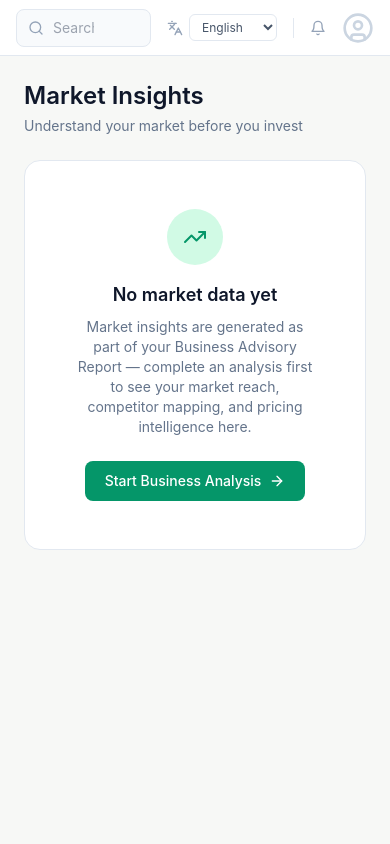
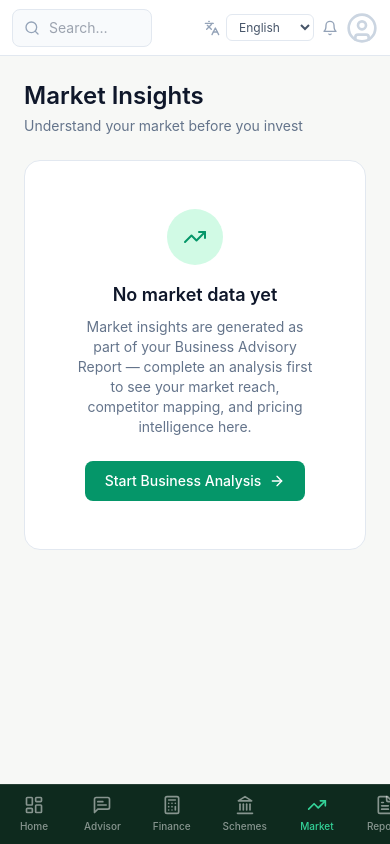
Before and after one commit to anixtech001-lab/ASPIRE, a Next.js app: page /market-insights in a window 390 px wide. Built offline with nearby package versions, Linux system fonts and the light colour scheme.

Commit message:
Add mobile bottom navigation (scrollable) and fix TopBar/report layout on small screens

```diff
--- a/app/globals.css
+++ b/app/globals.css
@@ -61,3 +61,13 @@ iframe.goog-te-menu-frame {
 .sidebar-scroll::-webkit-scrollbar-thumb:hover {
   background-color: rgba(255, 255, 255, 0.25);
 }
+
+/* --- Mobile bottom nav: hide scrollbar but keep it swipeable --- */
+.no-scrollbar {
+  -ms-overflow-style: none;
+  scrollbar-width: none;
+}
+
+.no-scrollbar::-webkit-scrollbar {
+  display: none;
+}
--- a/app/layout.tsx
+++ b/app/layout.tsx
@@ -5,6 +5,7 @@ import { ProfileProvider } from "@/lib/ProfileContext";
 import Sidebar from "@/components/Sidebar";
 import TopBar from "@/components/TopBar";
 import AppShell from "@/components/AppShell";
+import MobileBottomNav from "@/components/MobileBottomNav";
 import GoogleTranslateDomGuard from "@/components/GoogleTranslateDomGuard";
 import "./globals.css";
 
@@ -32,6 +33,7 @@ export default function RootLayout({ children }: { children: React.ReactNode })
               <Sidebar />
               <TopBar />
               <AppShell>{children}</AppShell>
+              <MobileBottomNav />
             </BusinessProvider>
           </ProfileProvider>
         </SidebarProvider>
--- a/components/AppShell.tsx
+++ b/components/AppShell.tsx
@@ -7,7 +7,7 @@ export default function AppShell({ children }: { children: ReactNode }) {
   const { collapsed } = useSidebar();
 
   return (
-    <div className={`pt-14 transition-all duration-200 ${collapsed ? "md:pl-16" : "md:pl-64"}`}>
+    <div className={`pt-14 pb-16 md:pb-0 transition-all duration-200 ${collapsed ? "md:pl-16" : "md:pl-64"}`}>
       {children}
     </div>
   );
--- /dev/null
+++ b/components/MobileBottomNav.tsx
@@ -0,0 +1,52 @@
+"use client";
+
+import Link from "next/link";
+import { usePathname } from "next/navigation";
+import {
+    LayoutDashboard,
+    MessageSquareText,
+    Calculator,
+    Landmark,
+    TrendingUp,
+    FileText,
+    BookmarkCheck,
+    UserCircle,
+    HelpCircle,
+} from "lucide-react";
+
+const ITEMS = [
+    { href: "/dashboard", label: "Home", icon: LayoutDashboard },
+    { href: "/advisor", label: "Advisor", icon: MessageSquareText },
+    { href: "/financial-planner", label: "Finance", icon: Calculator },
+    { href: "/schemes", label: "Schemes", icon: Landmark },
+    { href: "/market-insights", label: "Market", icon: TrendingUp },
+    { href: "/reports", label: "Reports", icon: FileText },
+    { href: "/saved-ideas", label: "Saved", icon: BookmarkCheck },
+    { href: "/profile", label: "Profile", icon: UserCircle },
+    { href: "/help", label: "Help", icon: HelpCircle },
+];
+
+export default function MobileBottomNav() {
+    const pathname = usePathname();
+
+    return (
+        <nav className="md:hidden fixed bottom-0 left-0 right-0 bg-[#0E2A1E] border-t border-white/10 z-40">
+            <div className="flex overflow-x-auto no-scrollbar">
+                {ITEMS.map(({ href, label, icon: Icon }) => {
+                    const active = pathname?.startsWith(href);
+                    return (
+                        <Link
+                            key={href}
+                            href={href}
+                            className={`flex flex-col items-center justify-center gap-1 px-4 py-2.5 min-w-[68px] shrink-0 text-[10px] font-medium transition-colors ${active ? "text-emerald-400" : "text-white/50"
+                                }`}
+                        >
+                            <Icon className="h-5 w-5" />
+                            {label}
+                        </Link>
+                    );
+                })}
+            </div>
+        </nav>
+    );
+}
--- a/components/TopBar.tsx
+++ b/components/TopBar.tsx
@@ -57,10 +57,10 @@ export default function TopBar() {
 
     return (
         <header
-            className={`fixed top-0 left-0 right-0 h-14 bg-white border-b border-slate-200 z-40 flex items-center justify-between px-4 md:px-6 gap-4 transition-all duration-200 ${collapsed ? "md:left-16" : "md:left-64"
+            className={`fixed top-0 left-0 right-0 h-14 bg-white border-b border-slate-200 z-40 flex items-center justify-between px-3 md:px-6 gap-2 md:gap-4 transition-all duration-200 ${collapsed ? "md:left-16" : "md:left-64"
                 }`}
         >
-            <div className="relative flex-1 max-w-md">
+            <div className="relative flex-1 max-w-[140px] sm:max-w-xs md:max-w-md">
                 <Search className="h-4 w-4 text-slate-400 absolute left-3 top-1/2 -translate-y-1/2" />
                 <input
                     ref={inputRef}
@@ -71,15 +71,15 @@ export default function TopBar() {
                     }}
                     onFocus={() => setOpen(true)}
                     onBlur={() => setTimeout(() => setOpen(false), 150)} // allow click on result before closing
-                    placeholder="Search anything…"
-                    className="w-full text-sm bg-slate-50 border border-slate-200 rounded-lg pl-9 pr-14 py-2 outline-none focus:border-emerald-400 focus:bg-white transition-colors"
+                    placeholder="Search…"
+                    className="w-full text-sm bg-slate-50 border border-slate-200 rounded-lg pl-9 pr-3 sm:pr-14 py-2 outline-none focus:border-emerald-400 focus:bg-white transition-colors"
                 />
                 <kbd className="hidden sm:block absolute right-2.5 top-1/2 -translate-y-1/2 text-[10px] text-slate-400 border border-slate-200 rounded px-1.5 py-0.5">
                     Ctrl K
                 </kbd>
 
                 {open && results.length > 0 && (
-                    <div className="absolute top-full mt-1 left-0 right-0 bg-white border border-slate-200 rounded-lg shadow-lg py-1 z-50">
+                    <div className="absolute top-full mt-1 left-0 right-0 bg-white border border-slate-200 rounded-lg shadow-lg py-1 z-50 min-w-[180px]">
                         {results.map((r) => (
                             <button
                                 key={r.href}
@@ -93,13 +93,13 @@ export default function TopBar() {
                 )}
             </div>
 
-            <div className="flex items-center gap-4">
+            <div className="flex items-center gap-2 md:gap-4 shrink-0">
                 <GoogleTranslate />
-                <div className="w-px h-5 bg-slate-200" />
-                <button className="text-slate-400 hover:text-slate-600 transition-colors">
+                <div className="hidden sm:block w-px h-5 bg-slate-200" />
+                <button className="text-slate-400 hover:text-slate-600 transition-colors shrink-0">
                     <Bell className="h-4 w-4" />
                 </button>
-                <Link href="/profile" title="Profile & Settings">
+                <Link href="/profile" title="Profile & Settings" className="shrink-0">
                     {profile.firstName ? (
                         <div className="h-8 w-8 rounded-full bg-emerald-100 text-emerald-700 flex items-center justify-center text-xs font-medium hover:bg-emerald-200 transition-colors">
                             {(profile.firstName[0] + (profile.lastName?.[0] ?? "")).toUpperCase()}
```
